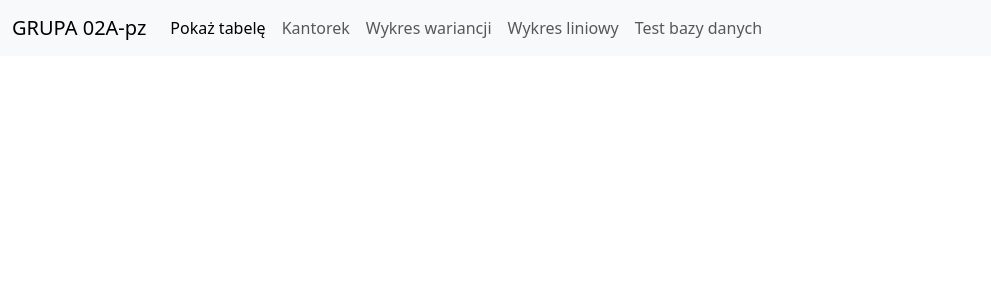
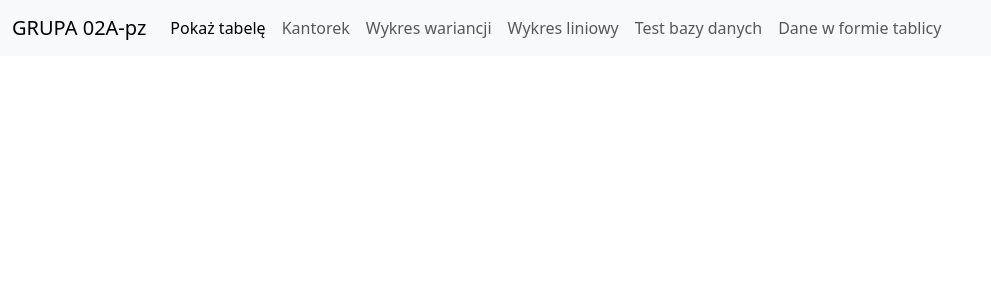
Before and after one commit to Thyrun/02A-pz, a Flask app: page / in a window 1280 px wide. Shown: the top 300 px of the page, without its empty margins (0-991 px from the left). Run offline with Flask 3, Linux system fonts and the light colour scheme.

Commit message:
zajecia debug8

```diff
--- a/templates/base.html
+++ b/templates/base.html
@@ -31,6 +31,9 @@
                     <li class="nav-item">
                         <a class="nav-link" href="/test_db">Test bazy danych</a>
                     </li>
+                    <li class="nav-item">
+                        <a class="nav-link" href="/data/array">Dane w formie tablicy</a>
+                    </li>
                 </ul>
             </div>
         </div>
```
